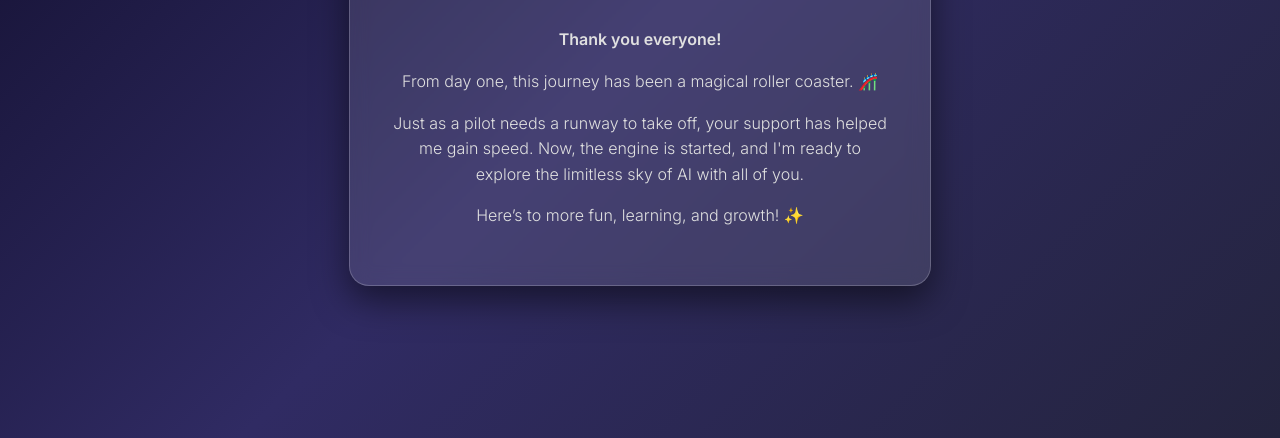
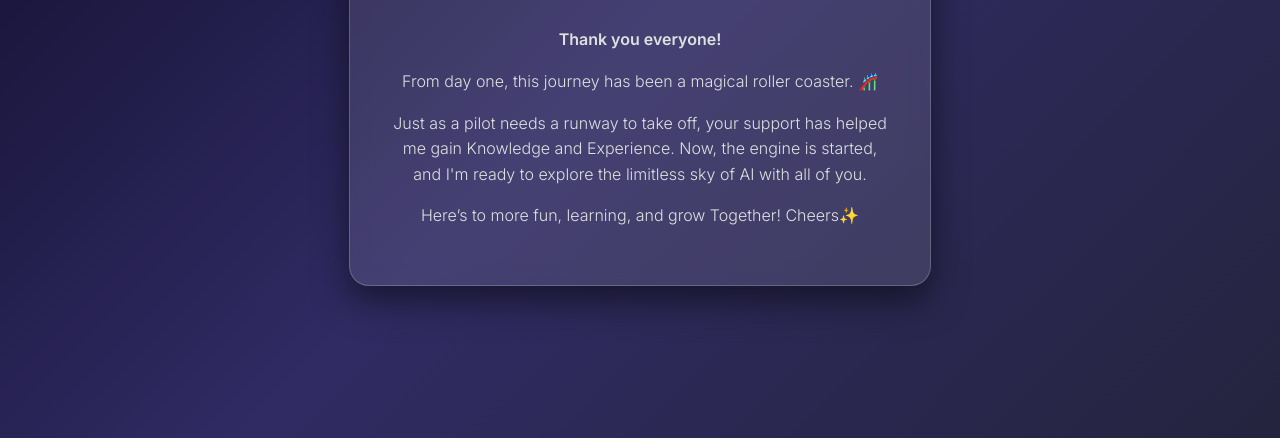
Before and after one commit to aravinth-stryv/stryv-year-one, a plain HTML site: page index.html in a window 1280 px wide. Both pictures are taken after a click on the button "Ignite Engine". Shown: the part 362-800 px from the top of the page. Drawn offline with Linux system fonts and the light colour scheme.

Commit message:
Revise message content in index.html
Updated the message content to reflect personal growth and teamwork.

```diff
--- a/index.html
+++ b/index.html
@@ -126,8 +126,8 @@
         <div class="message-content" id="msg">
             <p><strong>Thank you everyone!</strong></p>
             <p>From day one, this journey has been a magical roller coaster. 🎢</p>
-            <p>Just as a pilot needs a runway to take off, your support has helped me gain speed. Now, the engine is started, and I'm ready to explore the limitless sky of AI with all of you.</p>
-            <p>Here’s to more fun, learning, and growth! ✨</p>
+            <p>Just as a pilot needs a runway to take off, your support has helped me gain Knowledge and Experience. Now, the engine is started, and I'm ready to explore the limitless sky of AI with all of you.</p>
+            <p>Here’s to more fun, learning, and grow Together! Cheers✨</p>
         </div>
     </div>
 
```
